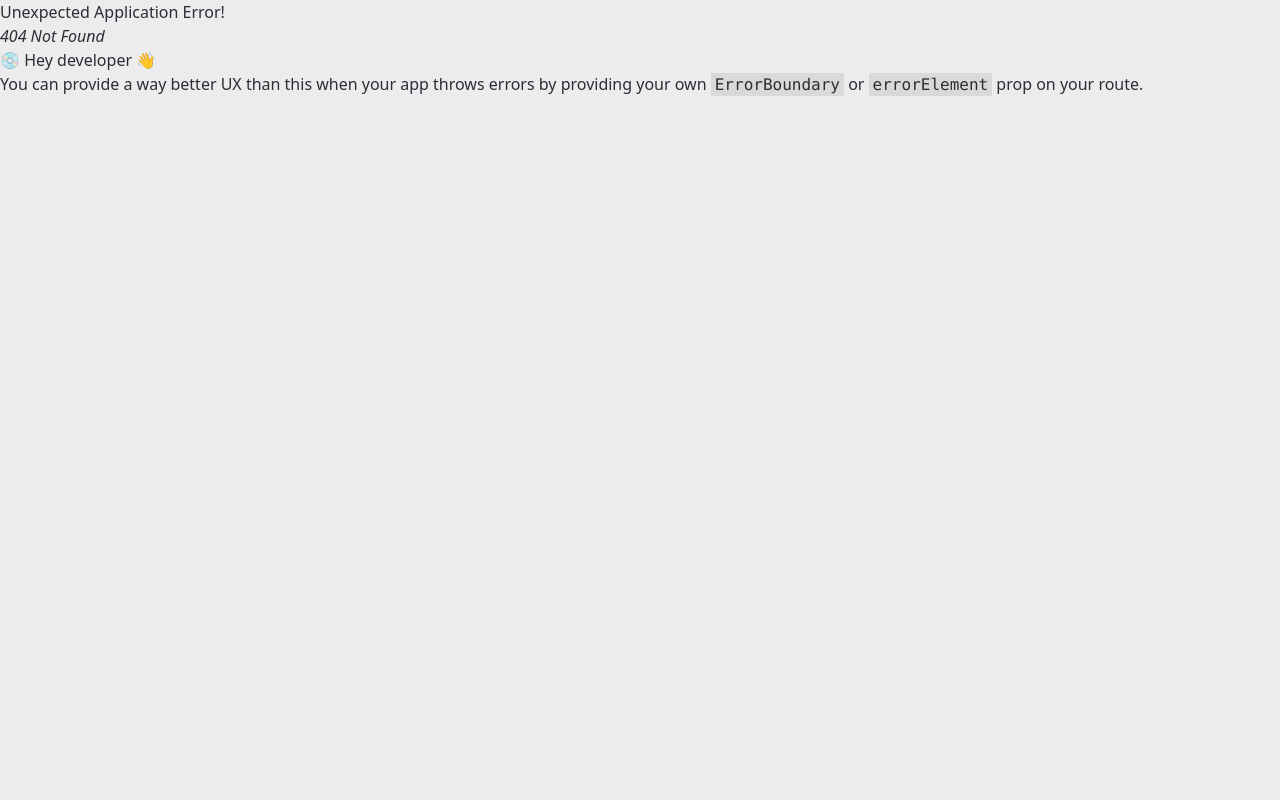
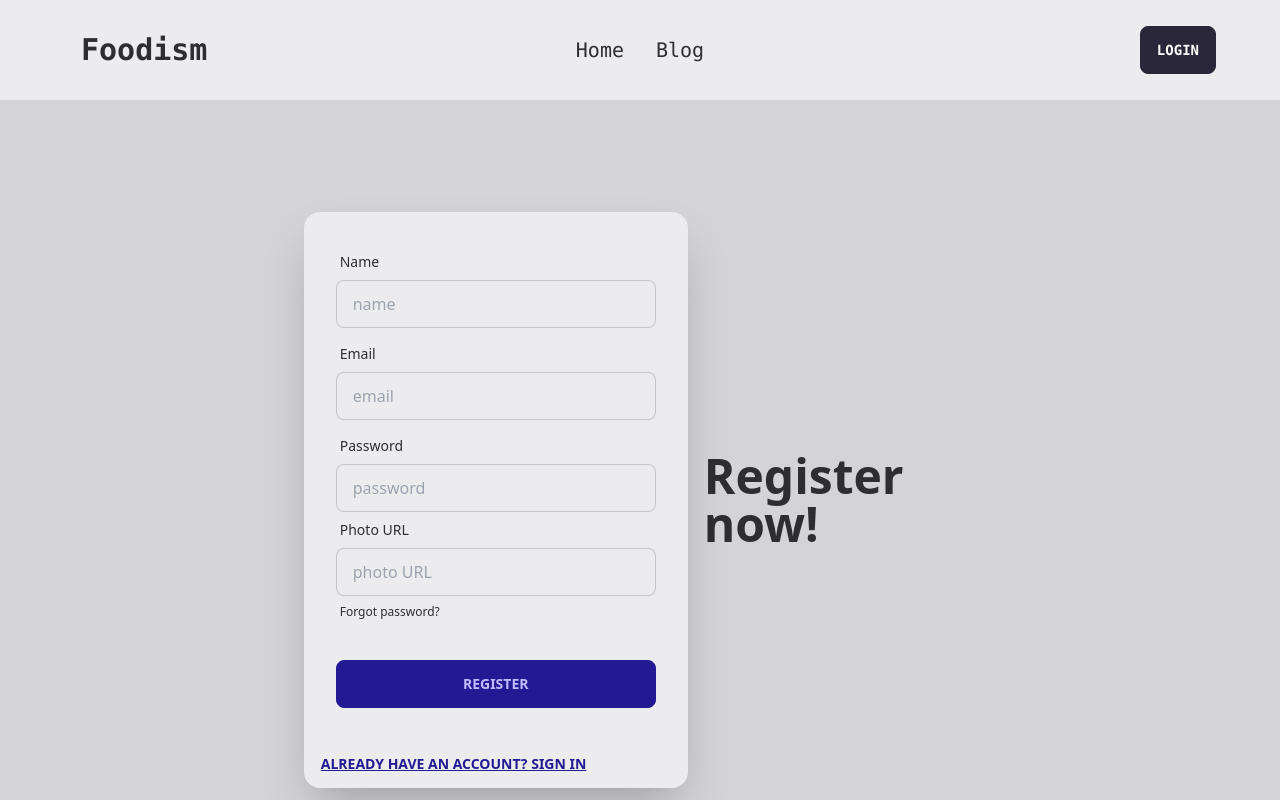
Before and after one commit to Farhad-Tanveer/chef-recipe-hunter-client, a React (Vite) app: page /register in a window 1280 px wide. Before the commit this address had no page. Shown: the top 800 px of the page. Built offline with nearby package versions, Linux system fonts and the light colour scheme.

Commit message:
added login and register page

```diff
--- a/src/layouts/Main.jsx
+++ b/src/layouts/Main.jsx
@@ -2,18 +2,20 @@ import React from "react";
 import { Outlet } from "react-router-dom";
 import Footer from "../pages/Home/Home/Shared/Footer/Footer";
 import Header from "../pages/Home/Home/Shared/Header/Header";
-import background_img from "../assets/images/bg2.jpeg";
+import background_img from "../assets/images/bg.jpeg";
 
 const Main = () => {
   return (
     <>
-      <div
-        className=" min-h-screen relative bg-cover bg-center flex justify-center items-center"
+      {/* <div
+        className=" min-h-screen relative bg-cover bg-center "
         style={{ backgroundImage: `url(${background_img})` }}
       >
         <div className="bg-neutral opacity-40 min-h-full w-full absolute object-contain ">
           {" "}
         </div>
+      </div> */}
+      <div className="flex justify-center items-center">
         <Header></Header>
       </div>
       <Outlet></Outlet>
--- a/src/pages/Home/Home/Home.jsx
+++ b/src/pages/Home/Home/Home.jsx
@@ -1,9 +1,31 @@
 import React from "react";
+import background_img from "../../../assets/images/bg2.jpeg";
 
 const Home = () => {
   return (
     <div>
-      <h2>this is home</h2>
+      <div
+        className="hero min-h-screen"
+        style={{
+          backgroundImage: `url(${background_img})`,
+        }}
+      >
+        <div className="hero-overlay bg-opacity-60"></div>
+        <div className=" text-start text-neutral-content">
+          <div className="max-w-md absolute bottom-1/4 left-20 right-0 text-white">
+            <h1 className="mb-5 text-5xl font-bold font-mono">
+              Chinese foods even better than an{" "}
+              <span className="bg-gradient-to-r from-purple-200 via-purple-400 to-purple-500 inline-block text-transparent bg-clip-text">
+                Anything
+              </span>
+            </h1>
+            <p className="mb-5">
+              Learn how to make your favorite restaurant’s dishes with best chef
+            </p>
+            <button className="btn btn-secondary">Visit us</button>
+          </div>
+        </div>
+      </div>
     </div>
   );
 };
--- a/src/pages/Home/Home/Shared/Header/Header.jsx
+++ b/src/pages/Home/Home/Shared/Header/Header.jsx
@@ -3,7 +3,7 @@ import { Link } from "react-router-dom";
 
 const Header = () => {
   return (
-    <div className="flex justify-between mt-5 navbar bg-transparent absolute top-0 text-white z-30 container">
+    <div className="navbar bg-base-100  py-6 px-16">
       <div className="navbar-start">
         <div className="dropdown">
           <label tabIndex={0} className="btn btn-ghost lg:hidden">
@@ -24,7 +24,7 @@ const Header = () => {
           </label>
           <ul
             tabIndex={0}
-            className="menu menu-compact dropdown-content mt-3 p-2 shadow  rounded-box w-52"
+            className="menu menu-compact dropdown-content mt-3 p-2 shadow bg-base-100 rounded-box w-52"
           >
             <li>
               <Link to="/">Home</Link>
@@ -35,7 +35,7 @@ const Header = () => {
           </ul>
         </div>
         <Link to="/">
-          <a className="btn btn-ghost normal-case text-3xl font-bold">
+          <a className="btn btn-ghost normal-case text-3xl font-mono">
             Foodism
           </a>
         </Link>
@@ -51,7 +51,9 @@ const Header = () => {
         </ul>
       </div>
       <div className="navbar-end invisible lg:visible">
-        <a className="btn border-none text-white text-xl">Login</a>
+        <Link to="/login">
+          <button className="btn text-white font-mono">Login</button>
+        </Link>
       </div>
     </div>
   );
--- /dev/null
+++ b/src/pages/Login/Login/Login.jsx
@@ -0,0 +1,57 @@
+import React from "react";
+import { Link } from "react-router-dom";
+
+const Login = () => {
+  return (
+    <div className="hero min-h-screen bg-base-200">
+      <div className="hero-content flex-col lg:flex-row-reverse">
+        <div className="text-center lg:text-left">
+          <h1 className="text-5xl font-bold">Login now!</h1>
+        </div>
+        <div className="card flex-shrink-0 w-full max-w-sm shadow-2xl bg-base-100">
+          <form className="card-body">
+            <div className="form-control">
+              <label className="label">
+                <span className="label-text">Email</span>
+              </label>
+              <input
+                type="email"
+                name="email"
+                placeholder="email"
+                className="input input-bordered"
+                required
+              />
+            </div>
+            <div className="form-control">
+              <label className="label">
+                <span className="label-text">Password</span>
+              </label>
+              <input
+                type="password"
+                name="password"
+                placeholder="password"
+                className="input input-bordered"
+                required
+              />
+              <label className="label">
+                <a href="#" className="label-text-alt link link-hover">
+                  Forgot password?
+                </a>
+              </label>
+            </div>
+            <div className="form-control mt-6">
+              <button className="btn btn-primary">login</button>
+            </div>
+          </form>
+          <Link to="/register">
+            <button className="btn btn-link">
+              New to this site? Please Register
+            </button>
+          </Link>
+        </div>
+      </div>
+    </div>
+  );
+};
+
+export default Login;
--- /dev/null
+++ b/src/pages/Login/Register/Register.jsx
@@ -0,0 +1,82 @@
+import React from "react";
+import { Link } from "react-router-dom";
+
+const Register = () => {
+  return (
+    <div className="hero min-h-screen bg-base-200">
+      <div className="hero-content flex-col lg:flex-row-reverse">
+        <div className="text-center lg:text-left">
+          <h1 className="text-5xl font-bold">Register now!</h1>
+        </div>
+        <div className="card flex-shrink-0 w-full max-w-sm shadow-2xl bg-base-100">
+          <form className="card-body">
+            <div className="form-control">
+              <label className="label">
+                <span className="label-text">Name</span>
+              </label>
+              <input
+                type="text"
+                name="name"
+                placeholder="name"
+                className="input input-bordered"
+                required
+              />
+            </div>
+            <div className="form-control">
+              <label className="label">
+                <span className="label-text">Email</span>
+              </label>
+              <input
+                type="email"
+                name="email"
+                placeholder="email"
+                className="input input-bordered"
+                required
+              />
+            </div>
+            <div className="form-control">
+              <label className="label">
+                <span className="label-text">Password</span>
+              </label>
+              <input
+                type="password"
+                name="password"
+                placeholder="password"
+                className="input input-bordered"
+                required
+              />
+              <div className="form-control">
+                <label className="label">
+                  <span className="label-text">Photo URL</span>
+                </label>
+                <input
+                  type="photo"
+                  name="photo"
+                  placeholder="photo URL"
+                  className="input input-bordered"
+                  required
+                />
+              </div>
+              <label className="label">
+                <a href="#" className="label-text-alt link link-hover">
+                  Forgot password?
+                </a>
+              </label>
+            </div>
+
+            <div className="form-control mt-6">
+              <button className="btn btn-primary">register</button>
+            </div>
+          </form>
+          <Link to="/login">
+            <button className="btn btn-link">
+              Already have an account? Sign in
+            </button>
+          </Link>
+        </div>
+      </div>
+    </div>
+  );
+};
+
+export default Register;
--- /dev/null
+++ b/src/providers/AuthProvider.jsx
@@ -0,0 +1,7 @@
+import React from "react";
+
+const AuthProvider = () => {
+  return <div></div>;
+};
+
+export default AuthProvider;
```
Also changed, not shown: src/routes/Routes.jsx (+15 -0 lines).
